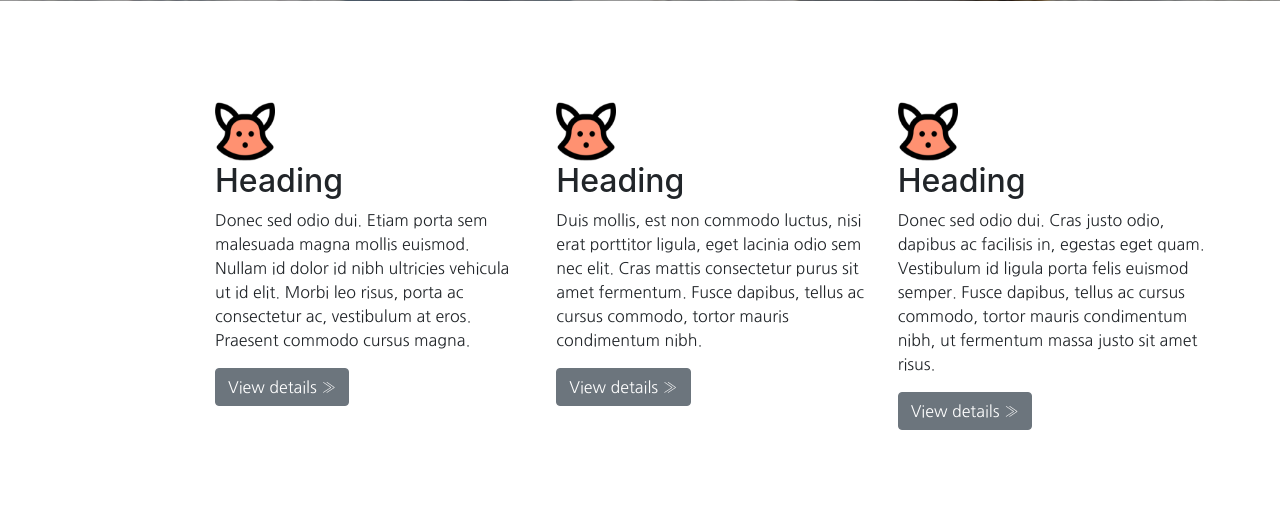
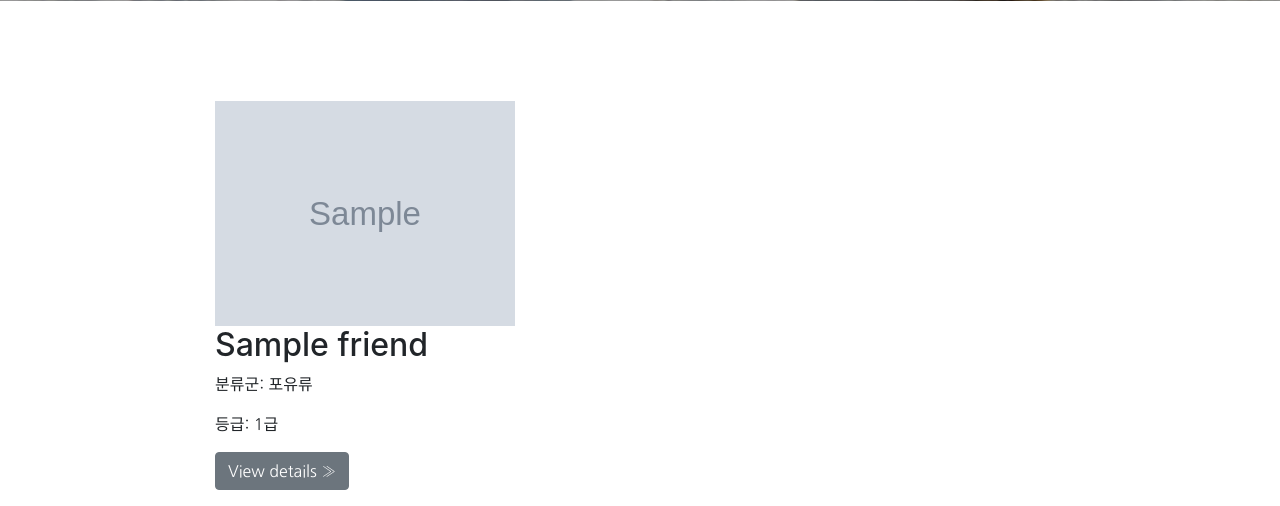
Before and after one commit to TrissieTheHuskyDev/Sumtangeot, a Django app: page / in a window 1280 px wide. Shown: the part 711-1217 px from the top of the page. Before the commit the page ends 1141 px from the top, so only its background shows below. Run offline with Django 3.2, Linux system fonts and the light colour scheme; tables that the repository leaves empty hold one stand-in row (values such as "Sample post"); grey boxes marked "Sample" are stand-in pictures; some libraries are stand-ins or nearby versions; some web fonts are replaced.

Commit message:
index 산양

```diff
--- a/friends/templates/index.html
+++ b/friends/templates/index.html
@@ -48,17 +48,18 @@
         </div>
       </div>
       <div class="carousel-item">
-        <img src="..." class="d-block w-100" alt="...">
+        <img src="{% static 'images/main_dambi.jpg' %}" class="d-block w-100" alt="...">
+        <div class="layer"></div>
         <div class="carousel-caption d-none d-md-block">
-          <h3>Second slide label</h3>
-          <p>Lorem ipsum dolor sit amet, consectetur adipiscing elit.</p>
+          <h3> 멸종위기종 2급 담비</h3>
+          <p>한국 산림의 최상위 포식자 '한국 토종' 담비를 만나보세요.</p>
         </div>
       </div>
       <div class="carousel-item">
-        <img src="..." class="d-block w-100" alt="...">
+        <img src="{% static 'images/main_sanyang.jpg' %}" class="d-block w-100" alt="...">
         <div class="carousel-caption d-none d-md-block">
-          <h3>Third slide label</h3>
-          <p>Praesent commodo cursus magna, vel scelerisque nisl consectetur.</p>
+          <h3>천연 기념물 제 217호 산양</h3>
+          <p>처음 본연의 모습 그대로 간직한 '살아 있는 화석' 산양을 만나보세요.</p>
         </div>
       </div>
     </div>
@@ -74,32 +75,16 @@
 
   <!-- 멸종위기동물들 목록 -->
   <div class="row" id="cards">
+    {% for friend in friend_list %}
     <div class="col-lg-4">
       <!-- 동물 이미지 -->
-      <img class="img-circle" src="{% static 'images/mascot_img.png' %}" alt="">
-      <h2>Heading</h2>
-      <p>Donec sed odio dui. Etiam porta sem malesuada magna mollis euismod. Nullam id dolor id nibh ultricies vehicula
-        ut id elit. Morbi leo risus, porta ac consectetur ac, vestibulum at eros. Praesent commodo cursus magna.</p>
+      <img class="img-circle" src="{{ friend.image.url }}" alt="friend_image" style="max-width: 300px;">
+      <h2>{{ friend.kor_name }}</h2>
+      <p>분류군: {{ friend.group }}</p>
+      <p>등급: {{ friend.level }}</p>
       <p><a class=" btn btn-secondary" href="#" role="button">View details &raquo;</a></p>
     </div><!-- /.col-lg-4 -->
-    <div class="col-lg-4">
-      <!-- 동물 이미지 -->
-      <img class="img-circle" src="{% static 'images/mascot_img.png' %}" alt="">
-      <h2>Heading</h2>
-      <p>Duis mollis, est non commodo luctus, nisi erat porttitor ligula, eget lacinia odio sem nec elit. Cras mattis
-        consectetur purus sit amet fermentum. Fusce dapibus, tellus ac cursus commodo, tortor mauris condimentum nibh.
-      </p>
-      <p><a class="btn btn-secondary" href="#" role="button">View details &raquo;</a></p>
-    </div><!-- /.col-lg-4 -->
-    <div class="col-lg-4">
-      <!-- 동물 이미지 -->
-      <img class="img-circle" src="{% static 'images/mascot_img.png' %}" alt="">
-      <h2>Heading</h2>
-      <p>Donec sed odio dui. Cras justo odio, dapibus ac facilisis in, egestas eget quam. Vestibulum id ligula porta
-        felis euismod semper. Fusce dapibus, tellus ac cursus commodo, tortor mauris condimentum nibh, ut fermentum
-        massa justo sit amet risus.</p>
-      <p><a class="btn btn-secondary" href="#" role="button">View details &raquo;</a></p>
-    </div><!-- /.col-lg-4 -->
+    {% endfor %}
   </div><!-- /.row -->
 
 </body>
```
Also changed, not shown: friends/migrations/0003_auto_20200905_2122.py (added), friends/static/images/main_dambi.jpg (added), friends/static/images/main_sanyang.jpg (added).
